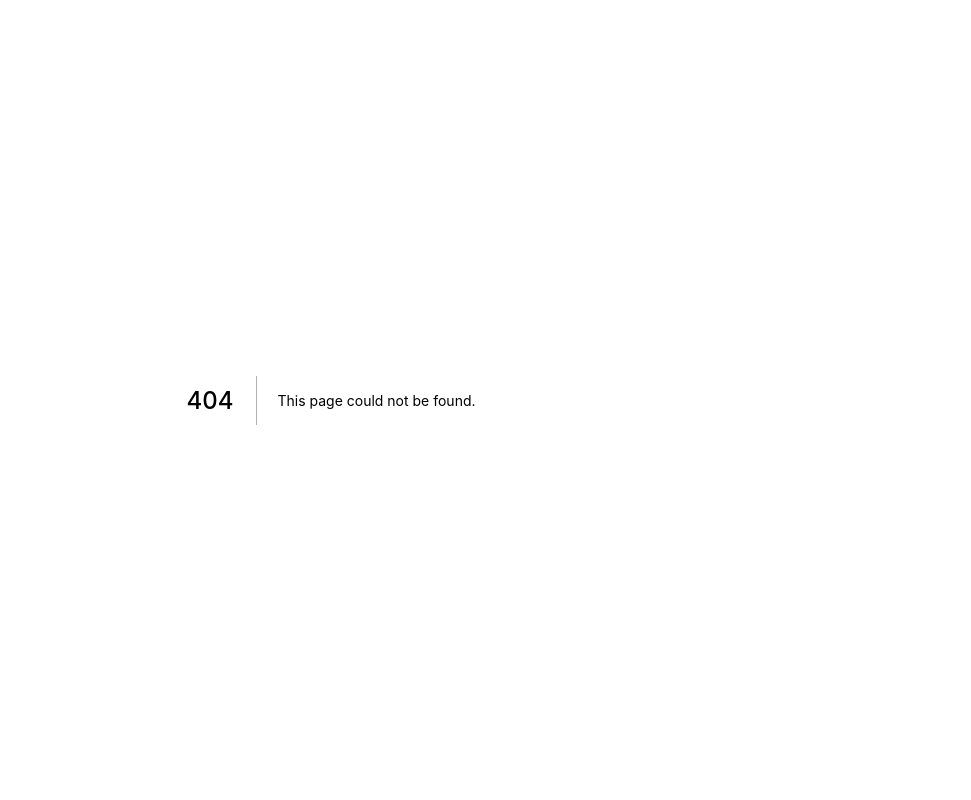
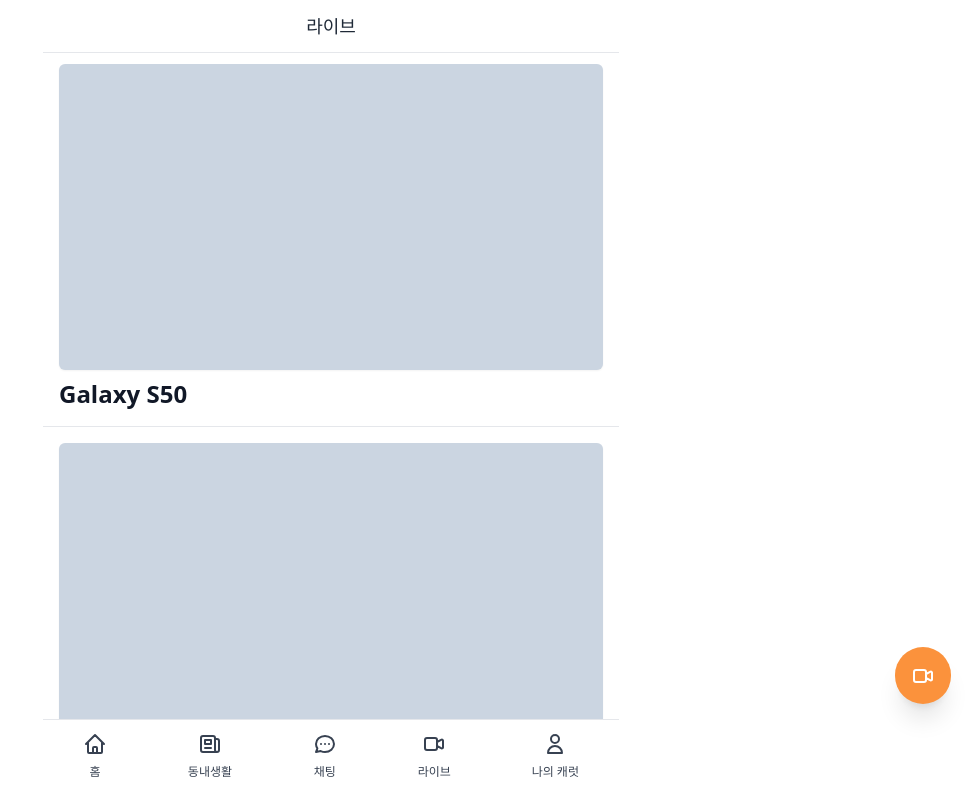
Before and after one commit to jiji-hoon96/jicarrot-market, a Next.js app: page /live in a window 1280 px wide. Before the commit this address had no page. Shown: the top 800 px of the page, without its empty margins (309-1280 px from the left). Built offline with nearby package versions, Linux system fonts and the light colour scheme.

Commit message:
12-16 layout 완료

```diff
--- a/components/layout.tsx
+++ b/components/layout.tsx
@@ -1,5 +1,7 @@
 import React from "react";
+import Link from "next/link";
 import { cls } from "../libs/utils";
+import { useRouter } from "next/router";
 
 interface LayoutProps {
   title?: string;
@@ -7,21 +9,143 @@
   hasTabBar?: boolean;
   children: React.ReactNode;
 }
-
 export default function Layout({
   title,
   canGoBack,
   hasTabBar,
   children,
 }: LayoutProps) {
+  const router = useRouter();
+  const onClick = () => {
+    router.back();
+  };
   return (
     <div>
-      <div className="bg-white w-full text-lg font-medium py-3 fixed text-gray-800 border-b top-0 justify-center flex items-center">
+      <div
+        className={cls(
+          !canGoBack ? "justify-center" : "",
+          "bg-white w-full max-w-xl text-lg px-10 font-medium py-3 fixed text-gray-800 border-b top-0  flex items-center"
+        )}
+      >
+        {canGoBack ? (
+          <button onClick={onClick}>
+            <svg
+              className="w-6 h-6"
+              fill="none"
+              stroke="currentColor"
+              viewBox="0 0 24 24"
+              xmlns="http://www.w3.org/2000/svg"
+            >
+              <path
+                strokeLinecap="round"
+                strokeLinejoin="round"
+                strokeWidth="2"
+                d="M15 19l-7-7 7-7"
+              ></path>
+            </svg>
+          </button>
+        ) : null}
         {title ? <span>{title}</span> : null}
       </div>
-      <div className={cls("pt-16", hasTabBar ? "pb-16" : "")}>{children}</div>
+      <div className={cls("pt-12", hasTabBar ? "pb-24" : "")}>{children}</div>
       {hasTabBar ? (
-        <nav className="bg-white text-gray-800 border-t fixed bottom-0 pb-10 pt-3 flex justify-between items-center"></nav>
+        <nav className="bg-white max-w-xl text-gray-700 border-t fixed bottom-0 w-full px-10 pb-5 pt-3 flex justify-between text-xs">
+          <Link href="/">
+            <a className="flex flex-col items-center space-y-2">
+              <svg
+                className="w-6 h-6"
+                fill="none"
+                stroke="currentColor"
+                viewBox="0 0 24 24"
+                xmlns="http://www.w3.org/2000/svg"
+              >
+                <path
+                  strokeLinecap="round"
+                  strokeLinejoin="round"
+                  strokeWidth="2"
+                  d="M3 12l2-2m0 0l7-7 7 7M5 10v10a1 1 0 001 1h3m10-11l2 2m-2-2v10a1 1 0 01-1 1h-3m-6 0a1 1 0 001-1v-4a1 1 0 011-1h2a1 1 0 011 1v4a1 1 0 001 1m-6 0h6"
+                ></path>
+              </svg>
+              <span>홈</span>
+            </a>
+          </Link>
+          <Link href="/community">
+            <a className="flex flex-col items-center space-y-2">
+              <svg
+                className="w-6 h-6"
+                fill="none"
+                stroke="currentColor"
+                viewBox="0 0 24 24"
+                xmlns="http://www.w3.org/2000/svg"
+              >
+                <path
+                  strokeLinecap="round"
+                  strokeLinejoin="round"
+                  strokeWidth="2"
+                  d="M19 20H5a2 2 0 01-2-2V6a2 2 0 012-2h10a2 2 0 012 2v1m2 13a2 2 0 01-2-2V7m2 13a2 2 0 002-2V9a2 2 0 00-2-2h-2m-4-3H9M7 16h6M7 8h6v4H7V8z"
+                ></path>
+              </svg>
+              <span>동내생활</span>
+            </a>
+          </Link>
+          <Link href="/chats">
+            <a className="flex flex-col items-center space-y-2">
+              <svg
+                className="w-6 h-6"
+                fill="none"
+                stroke="currentColor"
+                viewBox="0 0 24 24"
+                xmlns="http://www.w3.org/2000/svg"
+              >
+                <path
+                  strokeLinecap="round"
+                  strokeLinejoin="round"
+                  strokeWidth="2"
+                  d="M8 12h.01M12 12h.01M16 12h.01M21 12c0 4.418-4.03 8-9 8a9.863 9.863 0 01-4.255-.949L3 20l1.395-3.72C3.512 15.042 3 13.574 3 12c0-4.418 4.03-8 9-8s9 3.582 9 8z"
+                ></path>
+              </svg>
+              <span>채팅</span>
+            </a>
+          </Link>
+          <Link href="/live">
+            <a className="flex flex-col items-center space-y-2">
+              <svg
+                className="w-6 h-6"
+                fill="none"
+                stroke="currentColor"
+                viewBox="0 0 24 24"
+                xmlns="http://www.w3.org/2000/svg"
+              >
+                <path
+                  strokeLinecap="round"
+                  strokeLinejoin="round"
+                  strokeWidth="2"
+                  d="M15 10l4.553-2.276A1 1 0 0121 8.618v6.764a1 1 0 01-1.447.894L15 14M5 18h8a2 2 0 002-2V8a2 2 0 00-2-2H5a2 2 0 00-2 2v8a2 2 0 002 2z"
+                ></path>
+              </svg>
+              <span>라이브</span>
+            </a>
+          </Link>
+          <Link href="/profile">
+            <a className="flex flex-col items-center space-y-2">
+              <svg
+                className="w-6 h-6"
+                fill="none"
+                stroke="currentColor"
+                viewBox="0 0 24 24"
+                xmlns="http://www.w3.org/2000/svg"
+              >
+                <path
+                  strokeLinecap="round"
+                  strokeLinejoin="round"
+                  strokeWidth="2"
+                  d="M16 7a4 4 0 11-8 0 4 4 0 018 0zM12 14a7 7 0 00-7 7h14a7 7 0 00-7-7z"
+                ></path>
+              </svg>
+              <span>나의 캐럿</span>
+            </a>
+          </Link>
+        </nav>
       ) : null}
     </div>
   );
--- a/pages/chats/index.tsx
+++ b/pages/chats/index.tsx
@@ -1,8 +1,10 @@
 import type { NextPage } from "next";
+import Layout from "../../components/layout";
 
 const Chats: NextPage = () => {
   return (
-    <div className="py-10 divide-y-[1px] ">
+    <Layout hasTabBar title="채팅">
+      <div className="divide-y-[1px] ">
         {[1, 1, 1, 1, 1, 1, 1].map((_, i) => (
           <div
             key={i}
@@ -18,6 +20,7 @@
           </div>
         ))}
       </div>
+    </Layout>
   );
 };
 
--- a/pages/community/index.tsx
+++ b/pages/community/index.tsx
@@ -1,22 +1,27 @@
 import type { NextPage } from "next";
+import Layout from "../../components/layout";
 
 const Community: NextPage = () => {
   return (
-    <div className="py-10 space-y-8">
+    <Layout hasTabBar title="동내생활">
+      <div className="space-y-4 divide-y-[2px]">
         {[1, 2, 3, 4, 5, 6].map((_, i) => (
-        <div key={i} className="flex cursor-pointer flex-col items-start">
+          <div
+            key={i}
+            className="flex cursor-pointer flex-col pt-4 items-start"
+          >
             <span className="flex ml-4 items-center px-2.5 py-0.5 rounded-full text-xs font-medium bg-gray-100 text-gray-800">
               동네질문
               </span>
             <div className="mt-2 px-4 text-gray-700">
-            <span className="text-orange-500 font-medium">Q.</span> What is the
-            best mandu restaurant?
+              <span className="text-orange-500 font-medium">Q.</span> What is
+              the best mandu restaurant?
             </div>
             <div className="mt-5 px-4 flex items-center justify-between w-full text-gray-500 font-medium text-xs">
               <span>니꼬</span>
               <span>18시간 전</span>
             </div>
-          <div className="flex px-4 space-x-5 mt-3 text-gray-700 py-2.5 border-t border-b-[2px]  w-full">
+            <div className="flex px-4 space-x-5 mt-3 text-gray-700 py-2.5 border-t   w-full">
               <span className="flex space-x-2 items-center text-sm">
                 <svg
                   className="w-4 h-4"
@@ -71,6 +76,8 @@
           </svg>
         </button>
       </div>
+    </Layout>
   );
 };
+
 export default Community;
--- a/pages/index.tsx
+++ b/pages/index.tsx
@@ -4,11 +4,11 @@
 const Home: NextPage = () => {
   return (
     <Layout title="홈" hasTabBar>
-      <div className="flex flex-col space-y-5 ">
+      <div className="flex flex-col space-y-5 divide-y">
         {[1, 1, 1, 1, 1, 1, 1, 1, 1, 1, 1, 1].map((_, i) => (
           <div
             key={i}
-            className="flex px-4  border-b pb-5 cursor-pointer justify-between"
+            className="flex px-4  border-b pt-5 cursor-pointer justify-between"
           >
             <div className="flex space-x-4">
               <div className="w-20 h-20 bg-gray-400 rounded-md" />
--- a/pages/items/[id].tsx
+++ b/pages/items/[id].tsx
@@ -1,7 +1,9 @@
 import type { NextPage } from "next";
+import Layout from "../../components/layout";
 
 const ItemDetail: NextPage = () => {
   return (
+    <Layout canGoBack>
       <div className="px-4 py-10">
         <div className="mb-8">
           <div className="h-96 bg-slate-300" />
@@ -16,16 +18,16 @@
           </div>
           <div className="mt-5">
             <h1 className="text-3xl font-bold text-gray-900">Galaxy S50</h1>
-          <span className="text-3xl block mt-3 text-gray-900">$140</span>
+            <span className="text-2xl block mt-3 text-gray-900">$140</span>
             <p className=" my-6 text-gray-700">
               My money&apos;s in that office, right? If she start giving me some
-            bullshit about it ain&apos;t there, and we got to go someplace else
-            and get it, I&apos;m gonna shoot you in the head then and there.
-            Then I&apos;m gonna shoot that bitch in the kneecaps, find out where
-            my goddamn money is. She gonna tell me too. Hey, look at me when
-            I&apos;m talking to you, motherfucker. You listen: we go in there,
-            and that ni**a Winston or anybody else is in there, you the first
-            motherfucker to get shot. You understand?
+              bullshit about it ain&apos;t there, and we got to go someplace
+              else and get it, I&apos;m gonna shoot you in the head then and
+              there. Then I&apos;m gonna shoot that bitch in the kneecaps, find
+              out where my goddamn money is. She gonna tell me too. Hey, look at
+              me when I&apos;m talking to you, motherfucker. You listen: we go
+              in there, and that ni**a Winston or anybody else is in there, you
+              the first motherfucker to get shot. You understand?
             </p>
             <div className="flex items-center justify-between space-x-2">
               <button className="flex-1 bg-orange-500 text-white py-3 rounded-md focus:outline-none focus:ring-2 focus:ring-offset-2 font-medium hover:bg-orange-600 focus:ring-orange-500 ">
@@ -64,6 +66,7 @@
           </div>
         </div>
       </div>
+    </Layout>
   );
 };
 
--- /dev/null
+++ b/pages/live/index.tsx
@@ -0,0 +1,37 @@
+import type { NextPage } from "next";
+import Layout from "../../components/layout";
+
+const Live: NextPage = () => {
+  return (
+    <Layout hasTabBar title="라이브">
+      <div className=" divide-y-[1px] space-y-4">
+        {[1, 1, 1, 1, 1, 1, 1].map((_, i) => (
+          <div className="pt-4  px-4" key={i}>
+            <div className="w-full rounded-md shadow-sm bg-slate-300 aspect-video" />
+            <h1 className="text-2xl mt-2 font-bold text-gray-900">
+              Galaxy S50
+            </h1>
+          </div>
+        ))}
+        <button className="fixed hover:bg-orange-500 transition-colors cursor-pointer  bottom-24 right-5 shadow-xl bg-orange-400 rounded-full p-4 border-transparent text-white">
+          <svg
+            className="w-6 h-6"
+            fill="none"
+            stroke="currentColor"
+            viewBox="0 0 24 24"
+            xmlns="http://www.w3.org/2000/svg"
+          >
+            <path
+              strokeLinecap="round"
+              strokeLinejoin="round"
+              strokeWidth="2"
+              d="M15 10l4.553-2.276A1 1 0 0121 8.618v6.764a1 1 0 01-1.447.894L15 14M5 18h8a2 2 0 002-2V8a2 2 0 00-2-2H5a2 2 0 00-2 2v8a2 2 0 002 2z"
+            ></path>
+          </svg>
+        </button>
+      </div>
+    </Layout>
+  );
+};
+
+export default Live;
--- a/pages/profile/index.tsx
+++ b/pages/profile/index.tsx
@@ -1,8 +1,11 @@
 import type { NextPage } from "next";
+import Layout from "../../components/layout";
+
 const Profile: NextPage = () => {
   return (
-    <div className="py-10 px-4">
-      <div className="flex items-center space-x-3">
+    <Layout hasTabBar title="나의 캐럿">
+      <div className="px-4">
+        <div className="flex items-center mt-4 space-x-3">
           <div className="w-16 h-16 bg-slate-500 rounded-full" />
           <div className="flex flex-col">
             <span className="font-medium text-gray-900">Steve Jebs</span>
@@ -133,13 +136,15 @@
               Normally, both your asses would be dead as fucking fried chicken,
               but you happen to pull this shit while I&apos;m in a transitional
               period so I don&apos;t wanna kill you, I wanna help you. But I
-            can&apos;t give you this case, it don&apos;t belong to me. Besides,
-            I&apos;ve already been through too much shit this morning over this
-            case to hand it over to your dumb ass.
+              can&apos;t give you this case, it don&apos;t belong to me.
+              Besides, I&apos;ve already been through too much shit this morning
+              over this case to hand it over to your dumb ass.
             </p>
           </div>
         </div>
       </div>
+    </Layout>
   );
 };
+
 export default Profile;
```
Lines whose indentation alone changed are shown as unchanged.
